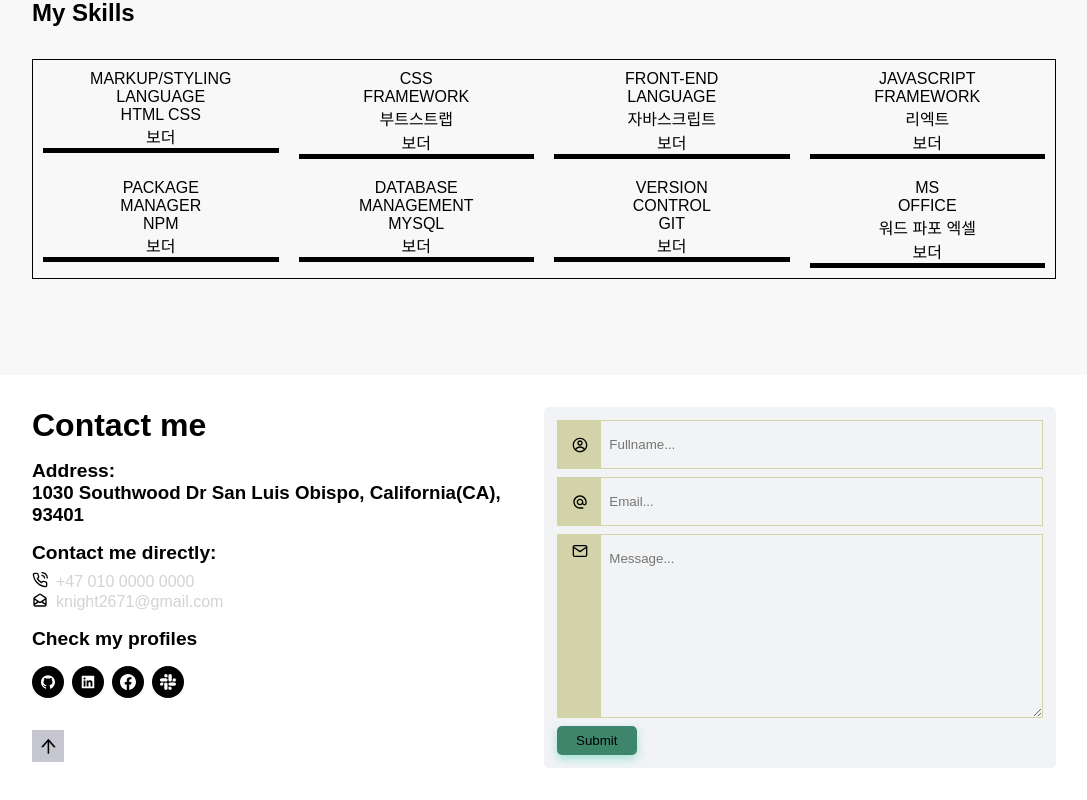
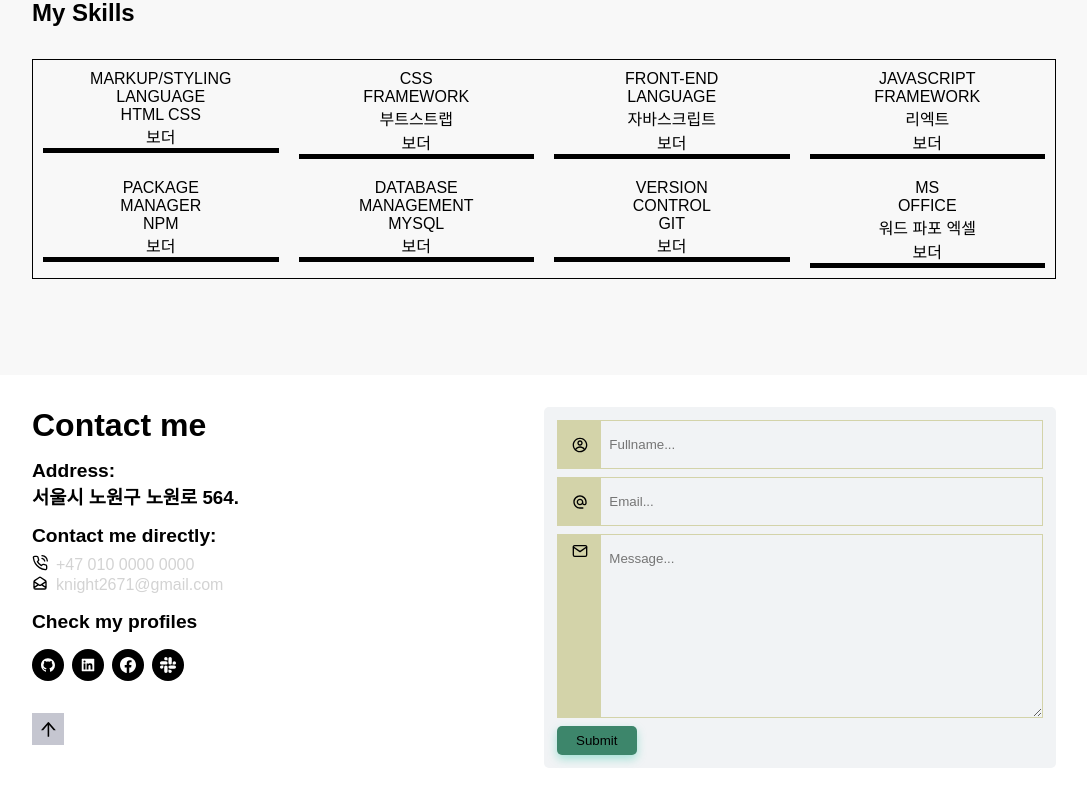
Before and after one commit to dosang12/portfolio_ex, a React (Create React App) app: page / in a window 1280 px wide. Shown: the part 2791-3591 px from the top of the page, without its empty margins (96-1183 px from the left). Built offline with nearby package versions, Linux system fonts and the light colour scheme; a web font is replaced by a local one.

Commit message:
주소수정

```diff
--- a/src/components/Banner/Header.jsx
+++ b/src/components/Banner/Header.jsx
@@ -48,6 +48,7 @@ const Container = styled.div`
   padding: 1.5rem 0;
   position: relative;
   animation: header 500ms ease-in-out;
+
   @media (max-width: 840px) {
     width: 90%;
   }
--- a/src/components/Banner/sidebar.jsx
+++ b/src/components/Banner/sidebar.jsx
@@ -111,6 +111,7 @@ const Nav = styled.div`
     height: 100%;
     display: flex;
     flex-direction: column;
+    flex-di
   }
   div div {
     text-align: center;
--- a/src/components/Footer/Footer.jsx
+++ b/src/components/Footer/Footer.jsx
@@ -26,7 +26,7 @@ const Footer = () => {
             <h1>Address:</h1>
           </Slide>
           <Slide direction="left">
-            <h3>1030 Southwood Dr San Luis Obispo, California(CA), 93401</h3>
+            <h3>서울시 노원구 노원로 564.</h3>
           </Slide>
         </div>
         <div className="contactLinks">
--- a/src/components/Skills/Skills.jsx
+++ b/src/components/Skills/Skills.jsx
@@ -103,7 +103,6 @@ const Container = styled.div`
   @media (max-width: 840px) {
     width: 90%;
   }
-  }
 `;
 
 const Myskills = styled.div`
@@ -112,12 +111,17 @@ const Myskills = styled.div`
     display: flex;
     flex-flow: wrap;
     border: 1px solid black;
+
   }
   .skillbox {
+    position
     display: flex;
     flex-direction: column;
     width: 25%;
     padding: 10px;
+    @media (max-width: 982px) {
+    width: 50%;
+  }
 
     .row_first {
       display: flex;
@@ -129,6 +133,7 @@ const Myskills = styled.div`
     .row_second {
       display: flex;
       justify-content: center;
+
       span {
         text-align: center;
       }
@@ -137,9 +142,10 @@ const Myskills = styled.div`
       display: flex;
       justify-content: center;
       border-bottom: 5px solid black;
+      border-radius
       span {
         text-align: center;
-      }
+    }
     }
   }
 `;
```
